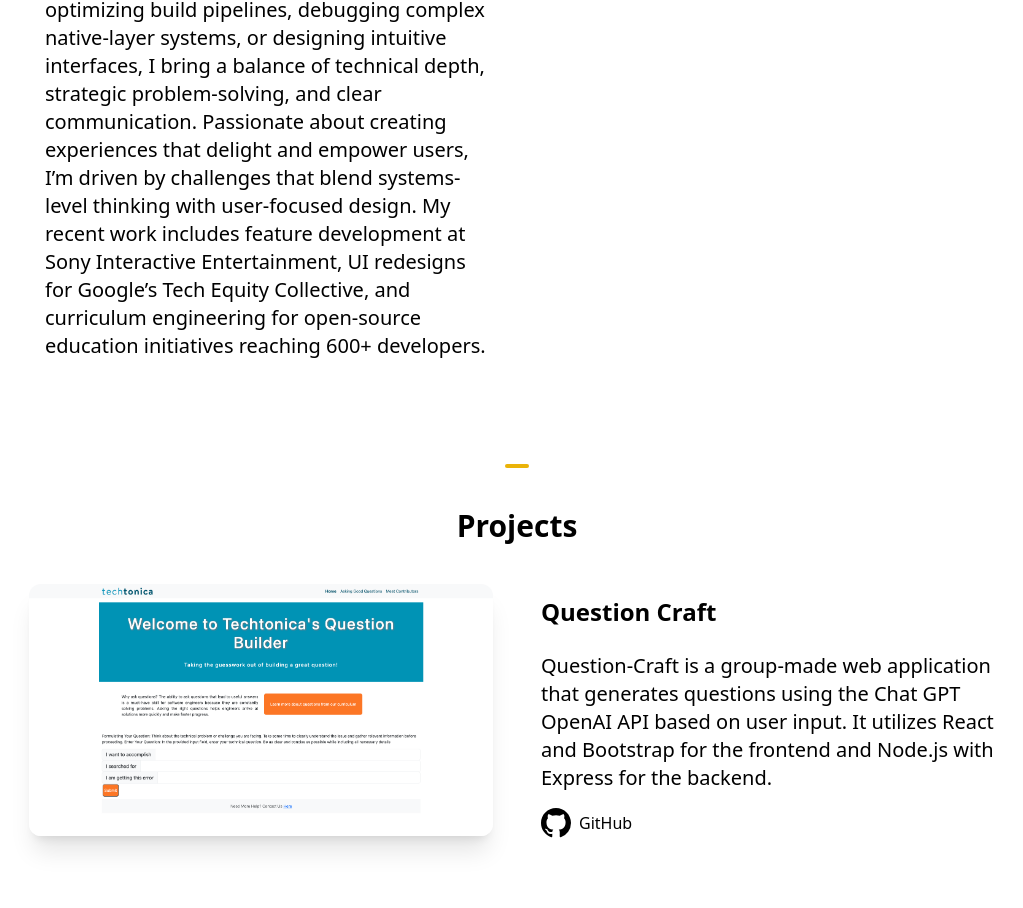
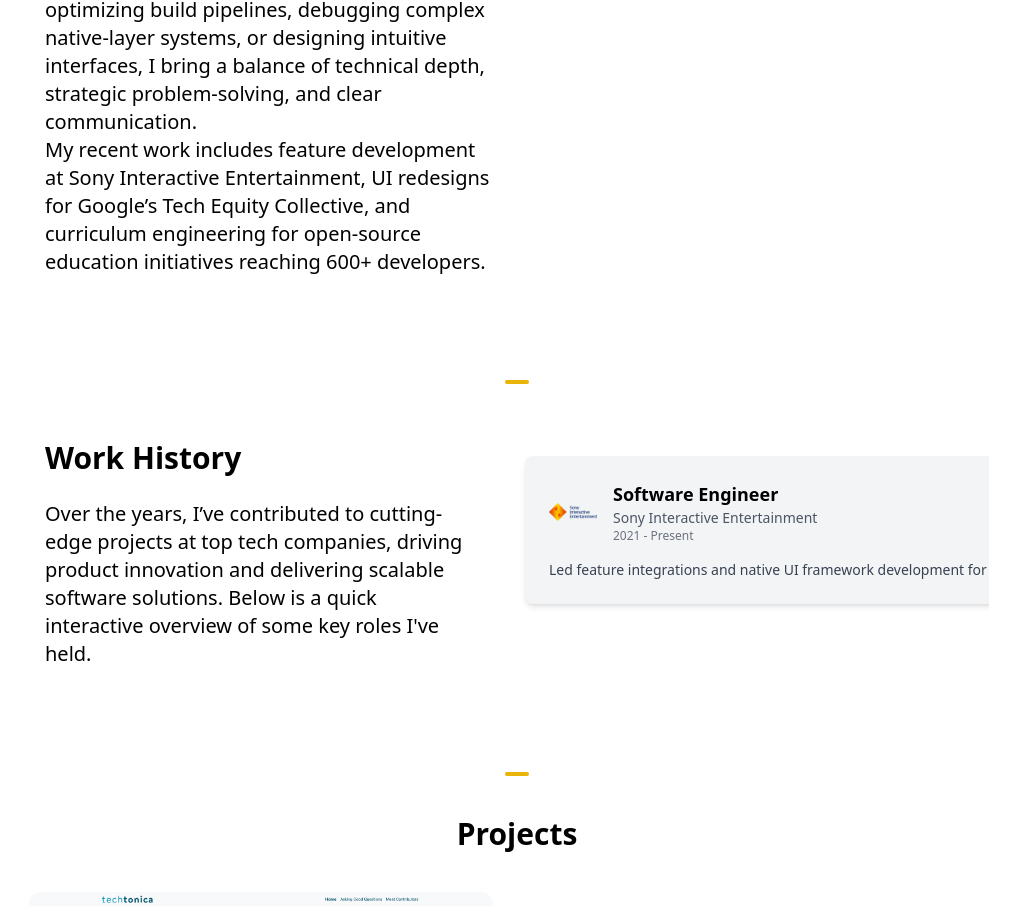
Before and after one commit to rahmamahdi02/portfolio, a Next.js app: page / in a window 1280 px wide. Shown: the part 1352-2260 px from the top of the page, without its empty margins (123-1146 px from the left). Built offline with nearby package versions, Linux system fonts and the light colour scheme.

Commit message:
feat: resume section

```diff
--- a/app/page.tsx
+++ b/app/page.tsx
@@ -1,5 +1,6 @@
 import HeroSection from "@/components/HeroSection"
 import AboutMeSection from "@/components/AboutMeSection"
+import WorkHistorySection from "@/components/WorkHistorySection"
 import ProjectsSection from "@/components/ProjectsSection"
 import ContactSection from "@/components/ContactSection"
 
@@ -8,6 +9,7 @@
     <main className="mx-auto max-w-3xl px-4 sm:px-6 md:max-w-5xl">
       <HeroSection/>
       <AboutMeSection/>
+      < WorkHistorySection/>
       <ProjectsSection/>
       <ContactSection/>
     </main>
--- a/components/AboutMeSection.tsx
+++ b/components/AboutMeSection.tsx
@@ -32,7 +32,9 @@
                         <p>
                             My work spans from deploying machine learning applications to millions of PlayStation consoles—reducing data downloads by 30%—to leading feature integrations and introducing native UI frameworks to Sony's next generation of devices.
                             I thrive in cross-functional, fast-paced environments, collaborating with engineers, designers, and QA teams across time zones to deliver stable, scalable, and production-ready solutions. Whether I’m optimizing build pipelines, debugging complex native-layer systems, or designing intuitive interfaces, I bring a balance of technical depth, strategic problem-solving, and clear communication.
-                            Passionate about creating experiences that delight and empower users, I’m driven by challenges that blend systems-level thinking with user-focused design. My recent work includes feature development at Sony Interactive Entertainment, UI redesigns for Google’s Tech Equity Collective, and curriculum engineering for open-source education initiatives reaching 600+ developers.
+                        </p>
+                        <p>
+                            My recent work includes feature development at Sony Interactive Entertainment, UI redesigns for Google’s Tech Equity Collective, and curriculum engineering for open-source education initiatives reaching 600+ developers.
                         </p>
                     </div>
                     <div className="text-center md:w-1/2 md:text-left">
--- a/components/HeroSection.tsx
+++ b/components/HeroSection.tsx
@@ -5,11 +5,9 @@
 
 const HeroSection = () => {
   const logos = [
-    { src: '/logos/ucberkeley.jpg', alt: 'UC Berkeley' },
     { src: '/logos/playstation.png', alt: 'Playstation' },
     { src: '/logos/sony.png', alt: 'Sony' },
-
-    { src: '/logos/google.png', alt: 'Google' }, // add fourth logo here
+    { src: '/logos/google.png', alt: 'Google' },
   ];
 
   return (
--- /dev/null
+++ b/components/WorkHistorySection.tsx
@@ -0,0 +1,76 @@
+import React from 'react'
+
+const workHistory = [
+  {
+    company: 'Sony Interactive Entertainment',
+    role: 'Software Engineer',
+    period: '2021 - Present',
+    description: 'Led feature integrations and native UI framework development for PlayStation consoles, reducing data downloads by 30%.',
+    logo: '/logos/sony.png',
+  },
+  {
+    company: 'Google',
+    role: 'UI/UX Developer',
+    period: '2019 - 2021',
+    description: 'Redesigned user interfaces for Google’s Tech Equity Collective, improving accessibility and engagement.',
+    logo: '/logos/google.png',
+  },
+  {
+    company: 'UC Berkeley',
+    role: 'Curriculum Engineer',
+    period: '2017 - 2019',
+    description: 'Created open-source educational content reaching 600+ developers worldwide.',
+    logo: '/logos/ucberkeley.jpg',
+  },
+  // Add more jobs as needed
+]
+
+export const WorkHistorySection = () => {
+  return (
+    <section id="workhistory">
+      <div className="text-xl my-12 pb-12 md:pb-10">
+        <hr className="w-6 h-1 mx-auto my-10 bg-yellow-500 border-0 rounded" />
+        <div className="flex flex-col space-y-10 md:space-y-0 md:space-x-10 md:p-4 md:flex-row md:text-left">
+          {/* Left side intro */}
+          <div className="md:w-1/2">
+            <h2 className="text-center text-3xl font-bold mb-6 md:text-left">
+              Work History
+            </h2>
+            <p>
+              Over the years, I’ve contributed to cutting-edge projects at top tech companies, driving product innovation and delivering scalable software solutions. Below is a quick interactive overview of some key roles I've held.
+            </p>
+          </div>
+
+          {/* Right side horizontal scroll of jobs */}
+          <div className="md:w-1/2">
+            <div className="flex space-x-6 overflow-x-auto scrollbar-thin scrollbar-thumb-yellow-500 scrollbar-track-gray-100 py-4 px-2">
+              {workHistory.map(({ company, role, period, description, logo }, idx) => (
+                <div
+                  key={idx}
+                  className="min-w-[280px] flex-shrink-0 bg-gray-100 dark:bg-gray-800 rounded-lg p-6 shadow-md hover:shadow-lg transition"
+                >
+                  <div className="flex items-center mb-4">
+                    <img
+                      src={logo}
+                      alt={`${company} logo`}
+                      className="w-12 h-12 object-contain rounded"
+                      loading="lazy"
+                    />
+                    <div className="ml-4">
+                      <h3 className="font-bold text-lg">{role}</h3>
+                      <p className="text-sm text-gray-600 dark:text-gray-300">{company}</p>
+                      <p className="text-xs text-gray-500 dark:text-gray-400">{period}</p>
+                    </div>
+                  </div>
+                  <p className="text-sm text-gray-700 dark:text-gray-200">{description}</p>
+                </div>
+              ))}
+            </div>
+          </div>
+        </div>
+      </div>
+    </section>
+  )
+}
+
+export default WorkHistorySection
```
